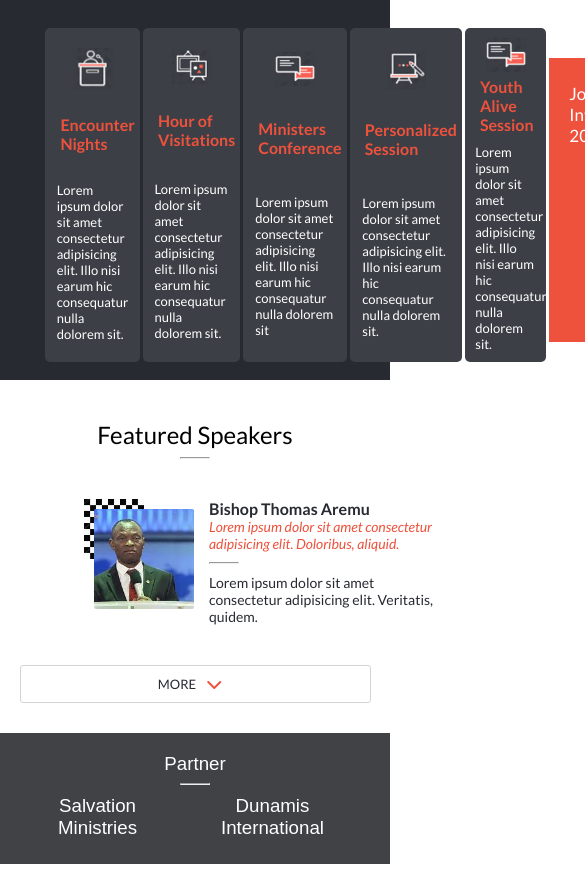
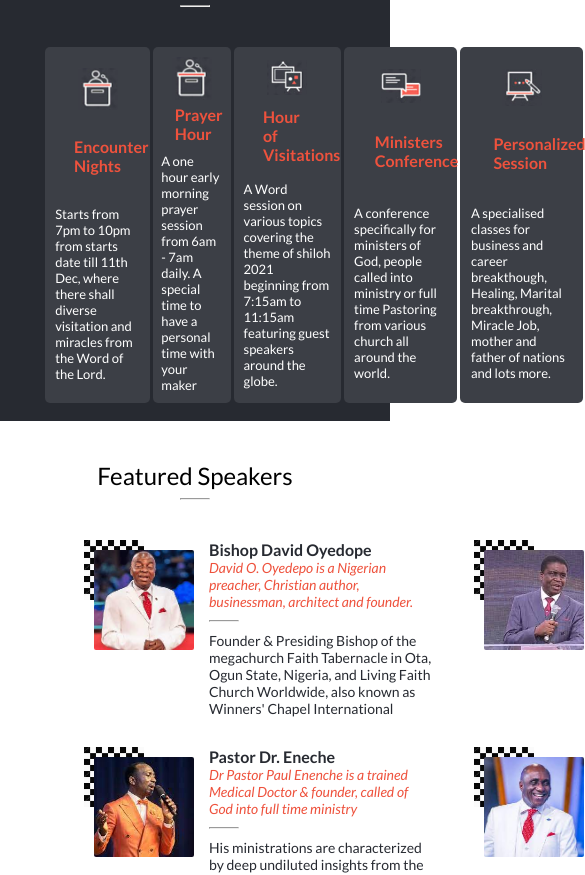
Before and after one commit to olaishola05/capstone, a website with bundled scripts: page index.html in a window 390 px wide. Shown: the part 427-1302 px from the top of the page, 585 px wide, since content can reach past the window. Built offline with nearby package versions, Linux system fonts and the light colour scheme; a web font is replaced by a local one.

Commit message:
Add speaker dynamically using JS && restyled mobile program section

```diff
--- a/index.html
+++ b/index.html
@@ -65,9 +65,9 @@
         <h1>MORE THAN A CONQUEROR ANNUAL CONVENTION</h1>
         <span class="scripture">ROMANS 8 : 35 - 37</span>
         <p class="headline-p">
-          Lorem ipsum dolor sit amet consectetur adipisicing elit. Omnis vero
-          excepturi eum est optio architecto veniam velit libero illum vel,
-          dolorum, nostrum aliquid.
+          Shiloh 2021 Is a Prophetic Platform for The Conferment of Dominion
+          Both on Us as A Church and As Individuals, so As to Subdue the Land
+          Before Us —Joshua 18:1 …and Many More…
         </p>
 
         <h3>2021.12.7(TUE) ~ 12(SUN)</h3>
@@ -85,8 +85,17 @@
           <img src="./public/images/speaker.png" alt="encounter nights" />
           <h4>Encounter Nights</h4>
           <p>
-            Lorem ipsum dolor sit amet consectetur adipisicing elit. Illo nisi
-            earum hic consequatur nulla dolorem sit.
+            Starts from 7pm to 10pm from starts date till 11th Dec, where there
+            shall diverse visitation and miracles from the Word of the Lord.
+          </p>
+        </div>
+
+        <div class="program-item">
+          <img src="./public/images/speaker.png" alt="encounter nights" />
+          <h4>Prayer Hour</h4>
+          <p>
+            A one hour early morning prayer session from 6am - 7am daily. A
+            special time to have a personal time with your maker
           </p>
         </div>
 
@@ -97,8 +106,9 @@
           />
           <h4>Hour of Visitations</h4>
           <p>
-            Lorem ipsum dolor sit amet consectetur adipisicing elit. Illo nisi
-            earum hic consequatur nulla dolorem sit.
+            A Word session on various topics covering the theme of shiloh 2021
+            beginning from 7:15am to 11:15am featuring guest speakers around the
+            globe.
           </p>
         </div>
 
@@ -106,8 +116,9 @@
           <img src="./public/images/youthalive.png" alt="ministers workshop" />
           <h4>Ministers Conference</h4>
           <p>
-            Lorem ipsum dolor sit amet consectetur adipisicing elit. Illo nisi
-            earum hic consequatur nulla dolorem sit
+            A conference specifically for ministers of God, people called into
+            ministry or full time Pastoring from various church all around the
+            world.
           </p>
         </div>
 
@@ -115,8 +126,9 @@
           <img src="./public/images/workshop.png" alt="peronal session" />
           <h4>Personalized Session</h4>
           <p>
-            Lorem ipsum dolor sit amet consectetur adipisicing elit. Illo nisi
-            earum hic consequatur nulla dolorem sit.
+            A specialised classes for business and career breakthough, Healing,
+            Marital breakthrough, Miracle Job, mother and father of nations and
+            lots more.
           </p>
         </div>
 
@@ -124,8 +136,9 @@
           <img src="./public/images/youthalive.png" alt="Youth workshop" />
           <h4>Youth Alive Session</h4>
           <p>
-            Lorem ipsum dolor sit amet consectetur adipisicing elit. Illo nisi
-            earum hic consequatur nulla dolorem sit.
+            A special session for the empowerment and rising of giants among the
+            youth both in the commission and and the world at large. Starts 3pm
+            to 5pm.
           </p>
         </div>
 
@@ -137,129 +150,7 @@
     <section class="speakers">
       <h2>Featured Speakers</h2>
       <hr class="break" />
-      <div class="grid-speakers" id="speakers">
-        <!--
-        <div class="speaker">
-          <img
-            src="./public/images/checkers-img-holder.jpeg"
-            alt=""
-            class="checkers"
-          />
-          <img
-            src="./public/images/abioye.jpeg"
-            alt="Bishop David Abioye"
-            class="speaker-image"
-          />
-          <div class="name-professional">
-            <h4>Bishop David Abioye</h4>
-            <p class="description">
-              Lorem ipsum dolor sit amet consectetur adipisicing elit.
-              Doloribus, aliquid.
-            </p>
-            <hr />
-            <p>
-              Lorem ipsum dolor sit amet consectetur adipisicing elit.
-              Veritatis, quidem.
-            </p>
-          </div>
-        </div> -->
-        <!-- <div class="speaker">
-          <img
-            src="./public/images/checkers-img-holder.jpeg"
-            alt=""
-            class="checkers"
-          />
-          <img
-            src="./public/images/abioye.jpeg"
-            alt="Bishop David Abioye"
-            class="speaker-image"
-          />
-          <div class="name-professional">
-            <h4>Bishop David Abioye</h4>
-            <p class="description">
-              Lorem ipsum dolor sit amet consectetur adipisicing elit.
-              Doloribus, aliquid.
-            </p>
-            <hr />
-            <p>
-              Lorem ipsum dolor sit amet consectetur adipisicing elit.
-              Veritatis, quidem.
-            </p>
-          </div>
-        </div> -->
-        <!-- <div class="speaker">
-          <img
-            src="./public/images/checkers-img-holder.jpeg"
-            alt=""
-            class="checkers"
-          />
-          <img
-            src="./public/images/abioye.jpeg"
-            alt="Bishop David Abioye"
-            class="speaker-image"
-          />
-          <div class="name-professional">
-            <h4>Bishop David Abioye</h4>
-            <p class="description">
-              Lorem ipsum dolor sit amet consectetur adipisicing elit.
-              Doloribus, aliquid.
-            </p>
-            <hr />
-            <p>
-              Lorem ipsum dolor sit amet consectetur adipisicing elit.
-              Veritatis, quidem.
-            </p>
-          </div>
-        </div>
-        <div class="speaker">
-          <img
-            src="./public/images/checkers-img-holder.jpeg"
-            alt=""
-            class="checkers"
-          />
-          <img
-            src="./public/images/abioye.jpeg"
-            alt="Bishop David Abioye"
-            class="speaker-image"
-          />
-          <div class="name-professional">
-            <h4>Bishop David Abioye</h4>
-            <p class="description">
-              Lorem ipsum dolor sit amet consectetur adipisicing elit.
-              Doloribus, aliquid.
-            </p>
-            <hr />
-            <p>
-              Lorem ipsum dolor sit amet consectetur adipisicing elit.
-              Veritatis, quidem.
-            </p>
-          </div>
-        </div> -->
-        <!-- <div class="speaker">
-          <img
-            src="./public/images/checkers-img-holder.jpeg"
-            alt=""
-            class="checkers"
-          />
-          <img
-            src="./public/images/abioye.jpeg"
-            alt="Bishop David Abioye"
-            class="speaker-image"
-          />
-          <div class="name-professional">
-            <h4>Bishop David Abioye</h4>
-            <p class="description">
-              Lorem ipsum dolor sit amet consectetur adipisicing elit.
-              Doloribus, aliquid.
-            </p>
-            <hr />
-            <p>
-              Lorem ipsum dolor sit amet consectetur adipisicing elit.
-              Veritatis, quidem.
-            </p>
-          </div>
-        </div> -->
-      </div>
+      <div class="grid-speakers" id="speakers"></div>
     </section>
 
     <div class="more">
--- a/public/CSS/desktop.css
+++ b/public/CSS/desktop.css
@@ -161,11 +161,9 @@ li.active {
   background-color: #3c3f46;
   display: flex;
   flex-direction: column;
-  justify-content: center;
   align-items: center;
-  padding: 20px;
-  max-width: 300px;
-  min-height: 210px;
+  padding: 10px 8px 10px 8px;
+  width: 400px;
   margin-right: 3px;
   margin-bottom: 40px;
 }
@@ -182,6 +180,11 @@ li.active {
   color: var(--primary-color);
   font-weight: bold;
   padding-bottom: 10px;
+}
+
+.program-item p {
+  color: var(--secondary-color);
+  text-align: center;
 }
 
 .see-program {
@@ -319,6 +322,10 @@ footer p {
 }
 
 /* About page desktop layout */
+a.active {
+  color: var(--primary-color);
+}
+
 .none {
   display: none;
 }
@@ -328,7 +335,7 @@ footer p {
 }
 
 .welcome-title {
-  text-align: center;
+  margin: 0 auto;
 }
 
 .mobile-text {
@@ -429,7 +436,7 @@ footer p {
   background: linear-gradient(rgba(148, 39, 19, 0.7), rgba(148, 39, 19, 0.7)),
     url(/public/images/shiloh-2019webp);
   background-size: cover;
-  width: 40%;
+  width: 30%;
   height: 200px;
   margin: 10px 0 0 10px;
   position: relative;
@@ -439,7 +446,7 @@ footer p {
   background: linear-gradient(rgba(148, 39, 19, 0.7), rgba(148, 39, 19, 0.7)),
     url(/public/images/shiloh-2021.jpg);
   background-size: cover;
-  width: 40%;
+  width: 30%;
   height: 200px;
   margin: 10px 0 0 10px;
   position: relative;
--- a/public/CSS/mobile.css
+++ b/public/CSS/mobile.css
@@ -45,7 +45,12 @@ body {
 
 .bottom-nav li a {
   color: white;
-  font-size: 24px;
+  font-size: 18px;
+}
+
+.bottom-nav li a:hover {
+  background-color: #fff;
+  color: var(--primary-color);
 }
 
 .close-btn {
@@ -148,12 +153,15 @@ body {
   margin-left: 10px;
   color: var(--primary-color);
   font-weight: bold;
+  margin-right: 10px;
+  width: 50%;
 }
 
 .program-item p {
-  width: 85%;
+  width: 90%;
   color: white;
   font-size: 13px;
+  text-align: left;
 }
 
 .program-section a {
--- a/public/JS/feature_speakers.js
+++ b/public/JS/feature_speakers.js
@@ -1,33 +1,29 @@
-import { speakers } from "./speakers.js";
+import { speakers } from './speakers.js';
 
-const speakerContainer = document.getElementById("speakers");
-let speakerItems = "";
+const speakerContainer = document.getElementById('speakers');
+let speakerItems = '';
 for (let i = 0; i < speakers.length; i += 1) {
-  console.log(speakers[i]);
-  speakerItems = `<div class="speaker">
+  speakerItems += `<div class="speaker">
           <img
             src="${speakers[i].checkerUrl}"
-            alt=""
+            alt="checker background"
             class="checkers"
           />
           <img
             src="${speakers[i].imageUrl}"
-            alt="Bishop David Oyedepo"
+            alt="${speakers[i].name} featured speaker""
             class="speaker-image"
           />
           <div class="name-professional">
             <h4>${speakers[i].name}</h4>
             <p class="description">
-              Lorem ipsum dolor sit amet consectetur adipisicing elit.
-              Doloribus, aliquid.
+              ${speakers[i].title}
             </p>
             <hr />
             <p>
-              Lorem ipsum dolor sit amet consectetur adipisicing elit.
-              Veritatis, quidem.
+              ${speakers[i].specialty}
             </p>
           </div>
         </div>`;
+  speakerContainer.innerHTML = speakerItems;
 }
-
-speakerContainer.innerHTML = speakerItems;
--- a/public/JS/speakers.js
+++ b/public/JS/speakers.js
@@ -1,62 +1,60 @@
 // eslint-disable-next-line import/prefer-default-export
 export const speakers = [
   {
-    name: "Bishop David Oyedope",
+    name: 'Bishop David Oyedope',
     title:
-      "Lorem ipsum dolor sit amet consectetur adipisicing elit. Doloribus, aliquid.",
+      'David O. Oyedepo is a Nigerian preacher, Christian author, businessman, architect and founder.',
     specialty:
-      "Lorem ipsum dolor sit amet consectetur adipisicing elit. Veritatis, quidem.",
-    imageUrl: "./public/images/papa.jpeg",
-    checkerUrl: "./public/images/checkers-img-holder.jpeg",
+      "Founder & Presiding Bishop of the megachurch Faith Tabernacle in Ota, Ogun State, Nigeria, and Living Faith Church Worldwide, also known as Winners' Chapel International",
+    imageUrl: './public/images/papa.jpeg',
+    checkerUrl: './public/images/checkers-img-holder.jpeg',
   },
 
   {
-    name: "Bishop David Abioye",
-    title:
-      "Lorem ipsum dolor sit amet consectetur adipisicing elit. Doloribus, aliquid.",
+    name: 'Bishop David Abioye',
+    title: 'David Olatunji Abioye is a Nigerian Christian author and preacher.',
     specialty:
-      "Lorem ipsum dolor sit amet consectetur adipisicing elit. Veritatis, quidem.",
-    imageUrl: "./public/images/abioye.jpeg",
-    checkerUrl: "./public/images/checkers-img-holder.jpeg",
+      'The First Vice President of the Living Faith Church WorldwideHe is a bishop and the senior pastor of the Abuja church with over 30,000 worshippers.',
+    imageUrl: './public/images/abioye.jpeg',
+    checkerUrl: './public/images/checkers-img-holder.jpeg',
   },
 
   {
-    name: "Pastor Dr. Eneche",
+    name: 'Pastor Dr. Eneche',
     title:
-      "Lorem ipsum dolor sit amet consectetur adipisicing elit. Doloribus, aliquid.",
+      'Dr Pastor Paul Enenche is a trained Medical Doctor & founder, called of God into full time ministry',
     specialty:
-      "Lorem ipsum dolor sit amet consectetur adipisicing elit. Veritatis, quidem.",
-    imageUrl: "./public/images/eneche.jpeg",
-    checkerUrl: "./public/images/checkers-img-holder.jpeg",
+      'His ministrations are characterized by deep undiluted insights from the Word of God, accurate Word of Knowledge and the demonstration of the power of God in Supernatural healings, miracles, signs and wonders.',
+    imageUrl: './public/images/eneche.jpeg',
+    checkerUrl: './public/images/checkers-img-holder.jpeg',
   },
 
   {
-    name: "Pastor David Ibiyome",
+    name: 'Pastor David Ibiyome',
     title:
-      "Lorem ipsum dolor sit amet consectetur adipisicing elit. Doloribus, aliquid.",
+      'David Ibiyeomie is a Nigerian pastor, author, televangelist and founder.',
     specialty:
-      "Lorem ipsum dolor sit amet consectetur adipisicing elit. Veritatis, quidem.",
-    imageUrl: "./public/images/ibiyome.jpeg",
-    checkerUrl: "./public/images/checkers-img-holder.jpeg",
+      'Through his television ministry Hour of Salvation and live services, David Ibiyeomie reaches millions of worshippers. He is an author and hosts an internet radio show.',
+    imageUrl: './public/images/ibiyome.jpeg',
+    checkerUrl: './public/images/checkers-img-holder.jpeg',
   },
 
   {
-    name: "Dr. Kenneth Copeland",
-    title:
-      "Lorem ipsum dolor sit amet consectetur adipisicing elit. Doloribus, aliquid.",
+    name: 'Dr. Kenneth Copeland',
+    title: 'Kenneth Max Copeland is an American televangelist and author.',
     specialty:
-      "Lorem ipsum dolor sit amet consectetur adipisicing elit. Veritatis, quidem.",
-    imageUrl: "./public/images/copeland.jpeg",
-    checkerUrl: "./public/images/checkers-img-holder.jpeg",
+      "The organization he founded in 1967, Eagle Mountain International Church Inc. is based in Tarrant County, Texas. Copeland's sermons are broadcast across the US and worldwide on the Victory Channel.",
+    imageUrl: './public/images/copeland.jpeg',
+    checkerUrl: './public/images/checkers-img-holder.jpeg',
   },
 
   {
-    name: "Bishop Thomas Aremu",
+    name: 'Bishop Thomas Aremu',
     title:
-      "Lorem ipsum dolor sit amet consectetur adipisicing elit. Doloribus, aliquid.",
+      'Bishop Thomas Aremu is the Vice President (Foreign Missions) of the Living Faith Church Worldwide (Winners Chapel)',
     specialty:
-      "Lorem ipsum dolor sit amet consectetur adipisicing elit. Veritatis, quidem.",
-    imageUrl: "./public/images/aremu.jpeg",
-    checkerUrl: "./public/images/checkers-img-holder.jpeg",
+      'He presently occupies the position of a Missioner of Living Faith Church Worldwide ',
+    imageUrl: './public/images/aremu.jpeg',
+    checkerUrl: './public/images/checkers-img-holder.jpeg',
   },
 ];
```
Also changed, not shown: public/about.html (+13 -13 lines).
